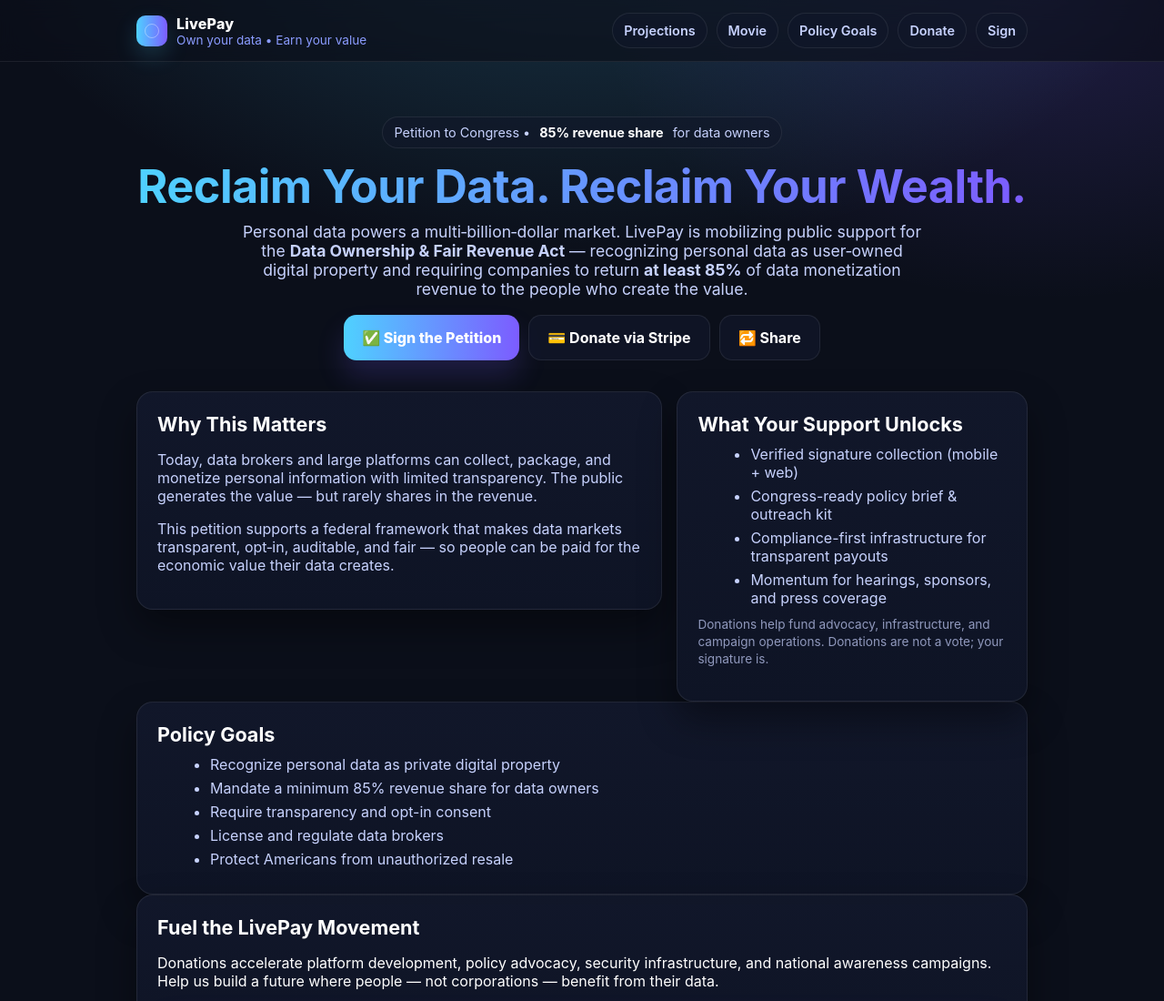
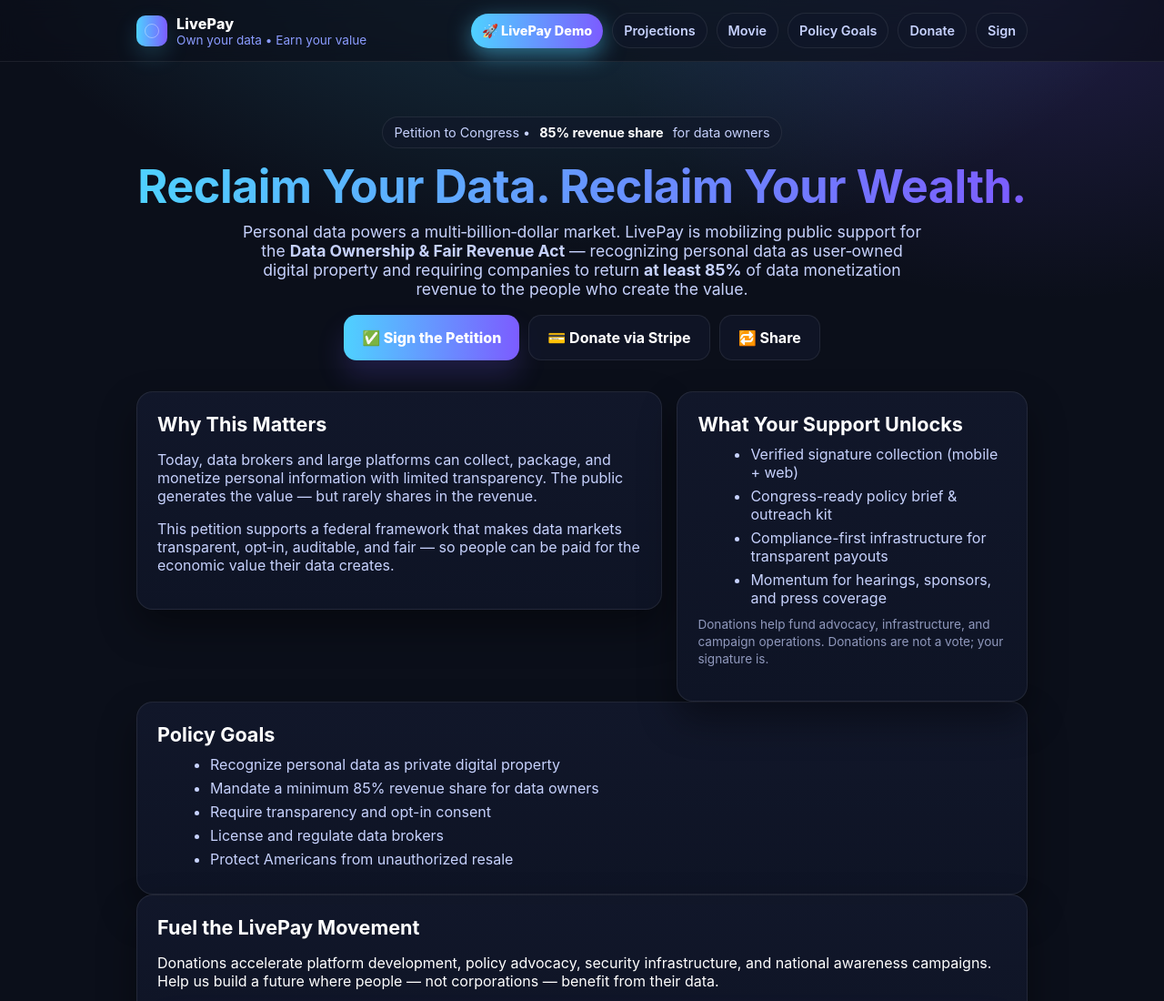
Before and after one commit to illmedicine/LivePay-Petition-Suppot, a website: page index.html in a window 1280 px wide. Shown: the top 1100 px of the page at 91% size. Drawn offline with Linux system fonts and the light colour scheme; no server answers.

Commit message:
Add highlighted LivePay Demo button to navigation

```diff
--- a/index.html
+++ b/index.html
@@ -68,7 +68,7 @@
     .brand .name{font-weight:800;letter-spacing:.2px;}
     .brand .tag{font-size:.85rem;color:var(--muted2)}
 
-    .nav{display:flex;gap:10px;align-items:center;}
+    .nav{display:flex;gap:10px;align-items:center;flex-wrap:wrap;}
     .chip{
       border:1px solid var(--border);
       background: rgba(18,24,43,.6);
@@ -80,6 +80,22 @@
       font-size:.9rem;
     }
     .chip:hover{border-color: rgba(255,255,255,.18)}
+    .chip.demo{
+      background: var(--grad);
+      color: white;
+      font-weight:800;
+      border:none;
+      box-shadow: 0 8px 20px rgba(79,209,255,.3);
+      animation: pulse 2s ease-in-out infinite;
+    }
+    .chip.demo:hover{
+      transform: translateY(-2px);
+      box-shadow: 0 12px 25px rgba(79,209,255,.4);
+    }
+    @keyframes pulse{
+      0%, 100% { box-shadow: 0 8px 20px rgba(79,209,255,.3); }
+      50% { box-shadow: 0 8px 25px rgba(79,209,255,.5); }
+    }
 
     /* Hero */
     .hero{text-align:center;margin:34px 0 34px;}
@@ -270,6 +286,7 @@
       </span>
     </a>
     <nav class="nav">
+      <a class="chip demo" href="https://illmedicine.github.io/LivePay/" target="_blank" rel="noopener">🚀 LivePay Demo</a>
       <a class="chip" href="projections.html">Projections</a>
       <a class="chip" href="movie.html">Movie</a>
       <a class="chip" href="#goals">Policy Goals</a>
```
Also changed, not shown: movie.html (+17 -0 lines), projections.html (+17 -0 lines).
